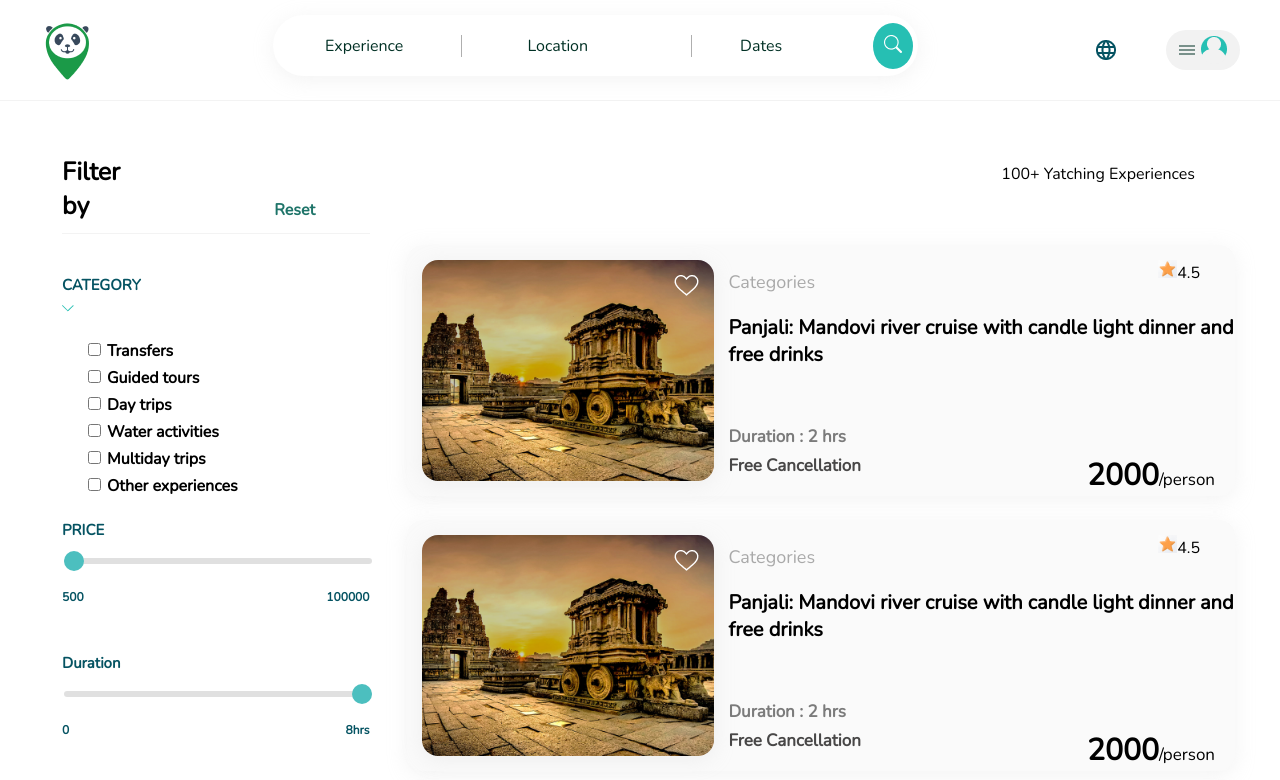
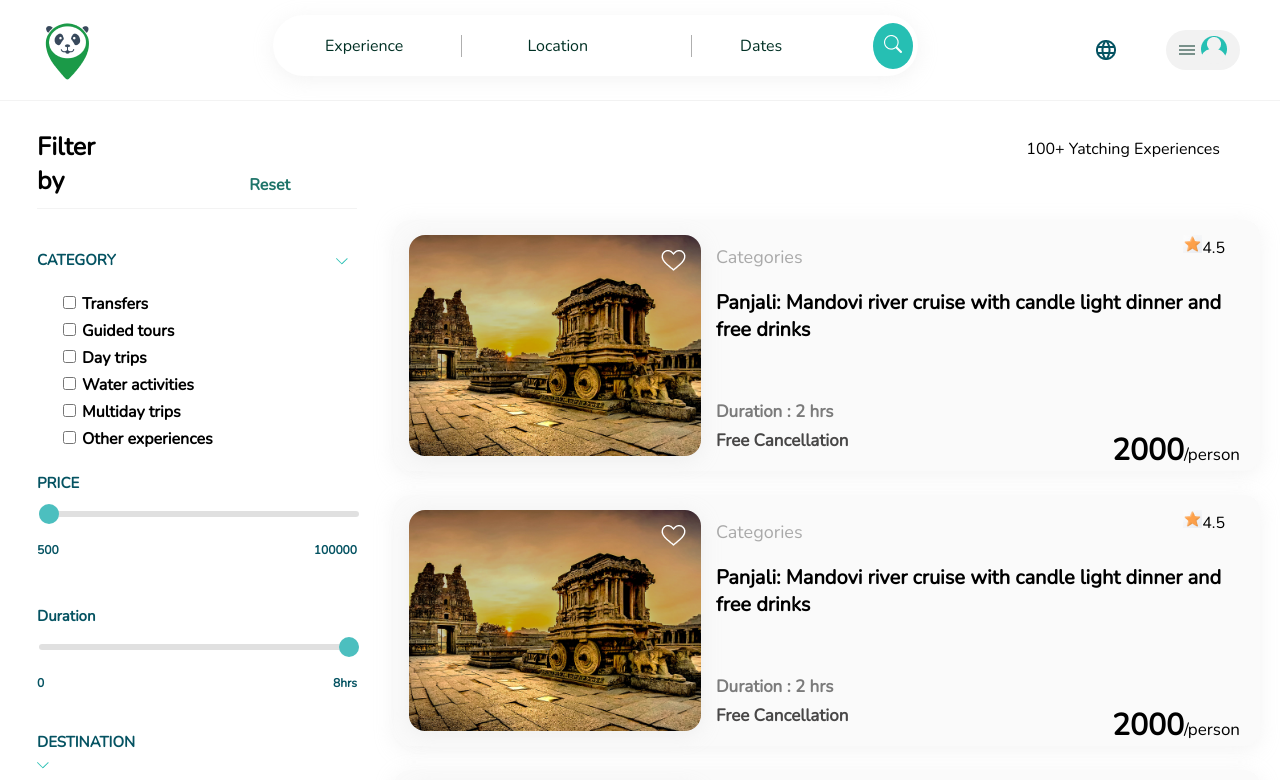
Before and after one commit to HuKKu-ec/travelpanda, a React (Create React App) app: page / in a window 1280 px wide. Shown: the top 780 px of the page. Built offline with nearby package versions, Linux system fonts and the light colour scheme; a web font is replaced by a local one.

Commit message:
routing added

```diff
--- a/src/App.css
+++ b/src/App.css
@@ -1,7 +1,7 @@
 @import url('https://fonts.googleapis.com/css2?family=Charm&family=Kodchasan:ital,wght@0,200;1,200&family=Nunito:wght@200&display=swap');
 
 
-.App {
+.app-container {
   max-width: 1440px;
   margin: 0px auto;
 }
--- a/src/App.js
+++ b/src/App.js
@@ -11,14 +11,11 @@ import Experience from './pages/Experience';
 function App() {
   return (
     <div className="App">
-      {/* <Header/>
-      <ContentList/>
-      <OtherExp/>
-      <Footer/> */}
+
 
 <BrowserRouter>
 <Header/>
-        <div style={{ margin: 25 }}>
+        <div>
           <Routes>
             <Route path="/" element={<Experience/>} />
             <Route path="/experiences" element={<Experience/>} />
```
